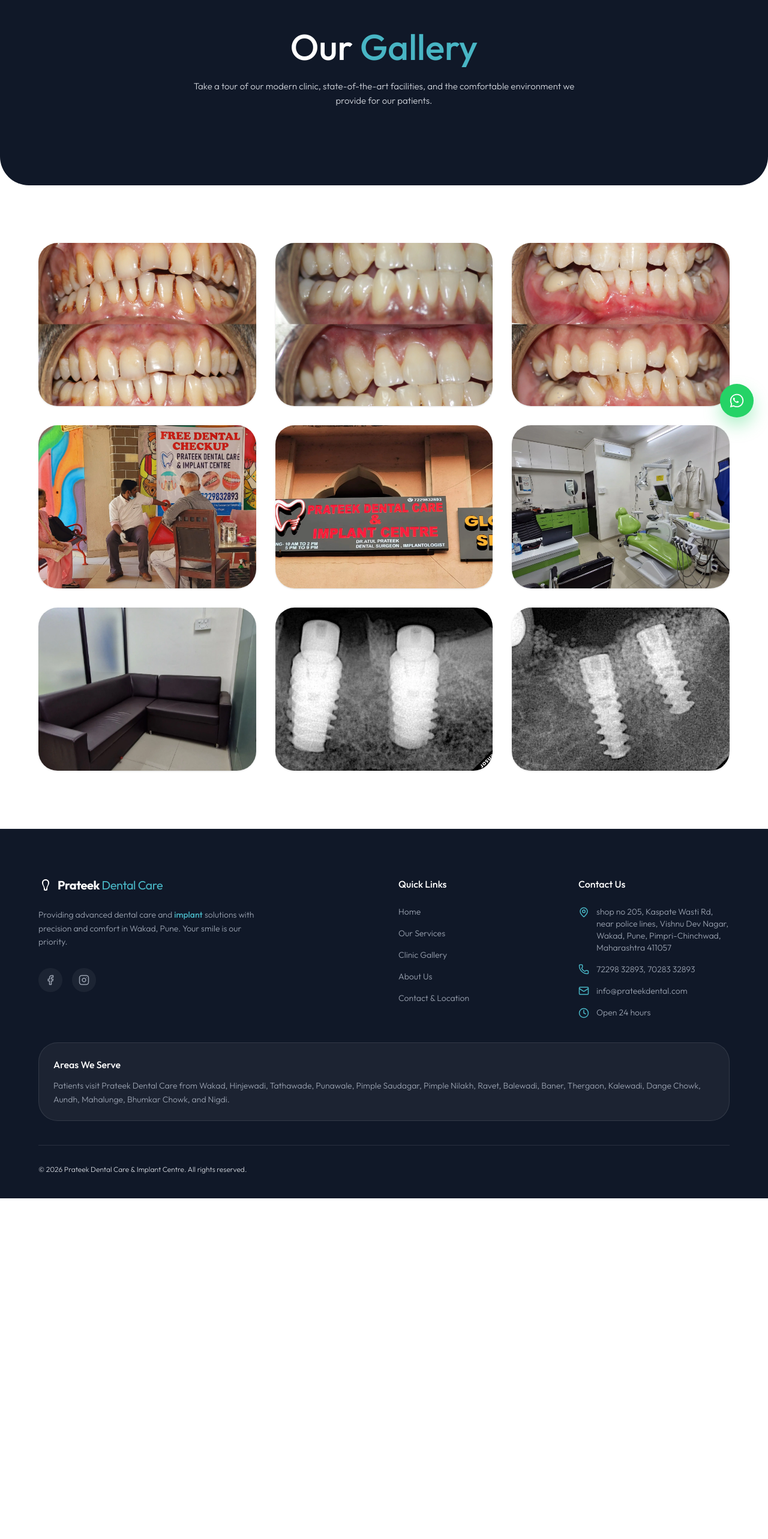
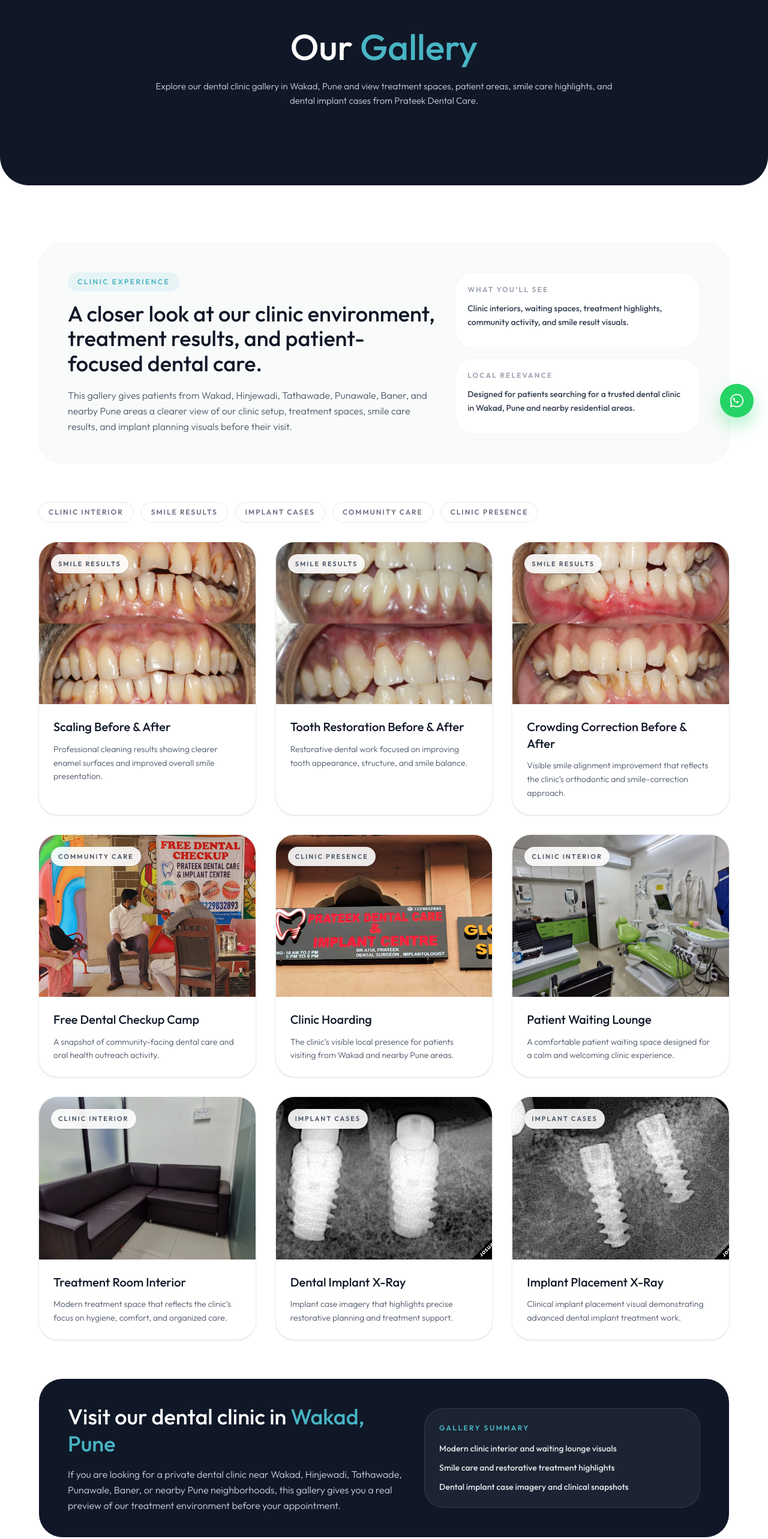
Before and after one commit to baluniprajwal/DentalCare, a Next.js app: page /gallery in a window 1280 px wide. Shown: the part 80-2646 px from the top of the page at 60% size. Before the commit the page ends 2078 px from the top, so only its background shows below. Built offline with nearby package versions, Linux system fonts and the light colour scheme; no server answers.

Commit message:
updated gallery

```diff
--- a/app/gallery/page.tsx
+++ b/app/gallery/page.tsx
@@ -2,6 +2,7 @@ import React from 'react';
 import Image from 'next/image';
 import type { Metadata } from 'next';
 import Navbar from '../../components/Navbar';
+import { siteConfig, toAbsoluteUrl } from '../../data/site';
 import teeth1Image from '../../assets/teeth1.webp';
 import teeth2Image from '../../assets/teeth2.webp';
 import teeth3Image from '../../assets/teeth3.webp';
@@ -15,86 +16,220 @@ import implant2Image from '../../assets/inmplant2.webp';
 export const metadata: Metadata = {
   title: 'Dental Clinic Gallery in Wakad, Pune',
   description:
-    'View the Prateek Dental Care gallery in Wakad, Pune, including clinic interiors, treatment spaces, dental implant cases, and patient care highlights.',
+    'View the Prateek Dental Care gallery in Wakad, Pune, including clinic interiors, patient areas, smile treatment highlights, dental implant cases, and care experiences from nearby areas.',
+  alternates: {
+    canonical: '/gallery',
+  },
+  openGraph: {
+    title: 'Dental Clinic Gallery in Wakad, Pune',
+    description:
+      'Explore our dental clinic gallery in Wakad, Pune with treatment spaces, clinic interiors, implant cases, and patient care highlights.',
+    url: '/gallery',
+    siteName: siteConfig.name,
+    type: 'website',
+    images: [
+      {
+        url: toAbsoluteUrl('/gallery-og.jpg'),
+        width: 1200,
+        height: 630,
+        alt: 'Prateek Dental Care gallery preview',
+      },
+    ],
+  },
+  twitter: {
+    card: 'summary_large_image',
+    title: 'Dental Clinic Gallery in Wakad, Pune',
+    description:
+      'Explore clinic interiors, treatment spaces, and smile care highlights from Prateek Dental Care in Wakad, Pune.',
+    images: [toAbsoluteUrl('/gallery-og.jpg')],
+  },
 };
 
 const galleryImages = [
   {
     url: teeth2Image,
     title: 'Scaling Before & After',
+    category: 'Smile Results',
+    description: 'Professional cleaning results showing clearer enamel surfaces and improved overall smile presentation.',
   },
   {
     url: teeth1Image,
     title: 'Tooth Restoration Before & After',
+    category: 'Smile Results',
+    description: 'Restorative dental work focused on improving tooth appearance, structure, and smile balance.',
   },
   {
     url: teeth3Image,
     title: 'Crowding Correction Before & After',
+    category: 'Smile Results',
+    description: 'Visible smile alignment improvement that reflects the clinic’s orthodontic and smile-correction approach.',
   },
   {
     url: freeDentalCheckUpImage,
     title: 'Free Dental Checkup Camp',
+    category: 'Community Care',
+    description: 'A snapshot of community-facing dental care and oral health outreach activity.',
   },
   {
     url: hoardingImage,
     title: 'Clinic Hoarding',
+    category: 'Clinic Presence',
+    description: 'The clinic’s visible local presence for patients visiting from Wakad and nearby Pune areas.',
   },
   {
     url: clinic2Image,
     title: 'Patient Waiting Lounge',
+    category: 'Clinic Interior',
+    description: 'A comfortable patient waiting space designed for a calm and welcoming clinic experience.',
   },
   {
     url: interiorImage,
     title: 'Treatment Room Interior',
+    category: 'Clinic Interior',
+    description: 'Modern treatment space that reflects the clinic’s focus on hygiene, comfort, and organized care.',
   },
   {
     url: implant1Image,
     title: 'Dental Implant X-Ray',
+    category: 'Implant Cases',
+    description: 'Implant case imagery that highlights precise restorative planning and treatment support.',
   },
   {
     url: implant2Image,
     title: 'Implant Placement X-Ray',
+    category: 'Implant Cases',
+    description: 'Clinical implant placement visual demonstrating advanced dental implant treatment work.',
   },
 ];
 
 export default function GalleryPage() {
+  const gallerySchema = {
+    '@context': 'https://schema.org',
+    '@type': 'ImageGallery',
+    name: 'Prateek Dental Care Gallery',
+    description:
+      'Image gallery of Prateek Dental Care in Wakad, Pune featuring clinic interiors, dental treatment highlights, and implant cases.',
+    url: toAbsoluteUrl('/gallery'),
+    about: {
+      '@type': 'Dentist',
+      name: siteConfig.name,
+      areaServed: [...siteConfig.areaServed, 'Hinjewadi', 'Tathawade', 'Punawale', 'Baner'],
+    },
+  };
+
   return (
     <div className="min-h-screen bg-white">
+      <script
+        type="application/ld+json"
+        dangerouslySetInnerHTML={{ __html: JSON.stringify(gallerySchema) }}
+      />
       <div className="relative rounded-b-[3rem] bg-gray-900 pb-12">
         <Navbar />
         <div className="relative z-10 mx-auto max-w-[1400px] px-6 pt-32 pb-20 text-center md:px-16">
           <h1 className="mb-6 font-display text-4xl font-medium text-white md:text-5xl lg:text-6xl">
             Our <span className="text-[#48b5c4]">Gallery</span>
           </h1>
-          <p className="mx-auto max-w-2xl text-[15px] font-light leading-relaxed text-gray-300">
-            Take a tour of our modern clinic, state-of-the-art facilities, and the comfortable environment we provide
-            for our patients.
+          <p className="mx-auto max-w-3xl text-[15px] font-light leading-relaxed text-gray-300">
+            Explore our dental clinic gallery in Wakad, Pune and view treatment spaces, patient areas, smile care
+            highlights, and dental implant cases from Prateek Dental Care.
           </p>
         </div>
       </div>
+
       <div className="mx-auto max-w-[1400px] px-6 py-16 md:px-16 md:py-24">
+        <section className="mb-16 grid gap-8 rounded-[2.5rem] border border-gray-100 bg-[#f9fafa] p-8 md:grid-cols-[1.2fr_0.8fr] md:p-12">
+          <div>
+            <div className="mb-4 inline-flex rounded-full bg-[#48b5c4]/10 px-4 py-2 text-xs font-semibold uppercase tracking-[0.2em] text-[#48b5c4]">
+              Clinic Experience
+            </div>
+            <h2 className="max-w-2xl font-display text-3xl font-medium leading-[1.15] text-gray-900 md:text-4xl">
+              A closer look at our clinic environment, treatment results, and patient-focused dental care.
+            </h2>
+            <p className="mt-5 max-w-2xl text-sm font-light leading-relaxed text-gray-600 md:text-base">
+              This gallery gives patients from Wakad, Hinjewadi, Tathawade, Punawale, Baner, and nearby Pune areas a
+              clearer view of our clinic setup, treatment spaces, smile care results, and implant planning visuals
+              before their visit.
+            </p>
+          </div>
+
+          <div className="grid gap-4 sm:grid-cols-2 md:grid-cols-1">
+            <div className="rounded-[2rem] border border-gray-100 bg-white p-5">
+              <p className="text-xs font-semibold uppercase tracking-[0.18em] text-gray-400">What You’ll See</p>
+              <p className="mt-3 text-sm font-medium leading-relaxed text-gray-700">
+                Clinic interiors, waiting spaces, treatment highlights, community activity, and smile result visuals.
+              </p>
+            </div>
+            <div className="rounded-[2rem] border border-gray-100 bg-white p-5">
+              <p className="text-xs font-semibold uppercase tracking-[0.18em] text-gray-400">Local Relevance</p>
+              <p className="mt-3 text-sm font-medium leading-relaxed text-gray-700">
+                Designed for patients searching for a trusted dental clinic in Wakad, Pune and nearby residential areas.
+              </p>
+            </div>
+          </div>
+        </section>
+
+        <section className="mb-8 flex flex-wrap gap-3">
+          {['Clinic Interior', 'Smile Results', 'Implant Cases', 'Community Care', 'Clinic Presence'].map((tag) => (
+            <span
+              key={tag}
+              className="rounded-full border border-gray-200 px-4 py-2 text-xs font-semibold uppercase tracking-[0.16em] text-gray-500"
+            >
+              {tag}
+            </span>
+          ))}
+        </section>
+
         <h2 className="sr-only">Gallery Images</h2>
-        <div className="grid gap-8 md:grid-cols-2 lg:grid-cols-3">
+        <section className="grid gap-8 md:grid-cols-2 lg:grid-cols-3">
           {galleryImages.map((image) => (
             <div
               key={image.title}
-              className="gallery-item group relative aspect-[4/3] cursor-pointer overflow-hidden rounded-[2rem] shadow-sm"
+              className="gallery-item group relative overflow-hidden rounded-[2rem] border border-gray-100 bg-white shadow-sm transition-all hover:-translate-y-1 hover:shadow-[0_18px_40px_rgba(0,0,0,0.06)]"
             >
+              <div className="relative aspect-[4/3] overflow-hidden">
                 <Image
                   src={image.url}
-                alt={image.title}
+                  alt={`${image.title} - ${image.description}`}
                   fill
                   sizes="(min-width: 1024px) 30vw, (min-width: 768px) 45vw, 100vw"
-                className="h-full w-full object-cover transition-transform duration-700 group-hover:scale-110"
+                  className="h-full w-full object-cover"
                 />
-              <div className="absolute inset-0 flex items-end bg-gradient-to-t from-gray-900/80 via-transparent to-transparent opacity-0 transition-opacity duration-300 group-hover:opacity-100">
-                <div className="w-full translate-y-4 transform p-8 transition-transform duration-300 group-hover:translate-y-0">
-                  <p className="text-lg font-medium text-white">{image.title}</p>
+                <div className="absolute left-5 top-5 rounded-full bg-white/90 px-3 py-2 text-[11px] font-semibold uppercase tracking-[0.18em] text-gray-600 shadow-sm backdrop-blur-sm">
+                  {image.category}
                 </div>
+              </div>
+
+              <div className="space-y-3 p-6">
+                <h3 className="font-display text-xl font-medium leading-snug text-gray-900">{image.title}</h3>
+                <p className="text-sm font-light leading-relaxed text-gray-600">{image.description}</p>
               </div>
             </div>
           ))}
+        </section>
+
+        <section className="mt-16 rounded-[2.5rem] border border-gray-100 bg-gray-900 px-8 py-10 text-white md:px-12">
+          <div className="grid gap-8 md:grid-cols-[1.1fr_0.9fr] md:items-center">
+            <div>
+              <h2 className="font-display text-3xl font-medium leading-tight md:text-4xl">
+                Visit our dental clinic in <span className="text-[#48b5c4]">Wakad, Pune</span>
+              </h2>
+              <p className="mt-4 max-w-2xl text-sm font-light leading-relaxed text-gray-300 md:text-base">
+                If you are looking for a private dental clinic near Wakad, Hinjewadi, Tathawade, Punawale, Baner, or
+                nearby Pune neighborhoods, this gallery gives you a real preview of our treatment environment before
+                your appointment.
+              </p>
             </div>
+
+            <div className="rounded-[2rem] border border-white/10 bg-white/5 p-6">
+              <p className="text-xs font-semibold uppercase tracking-[0.2em] text-[#48b5c4]">Gallery Summary</p>
+              <ul className="mt-4 space-y-3 text-sm font-medium text-gray-200">
+                <li>Modern clinic interior and waiting lounge visuals</li>
+                <li>Smile care and restorative treatment highlights</li>
+                <li>Dental implant case imagery and clinical snapshots</li>
+              </ul>
+            </div>
+          </div>
+        </section>
       </div>
     </div>
   );
```
Lines whose indentation alone changed are shown as unchanged.
